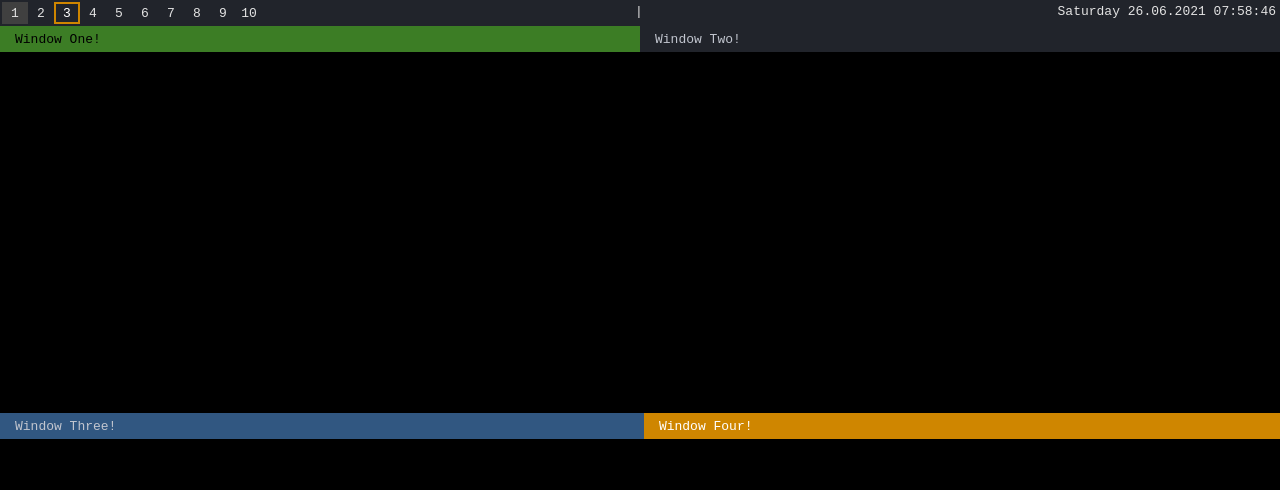
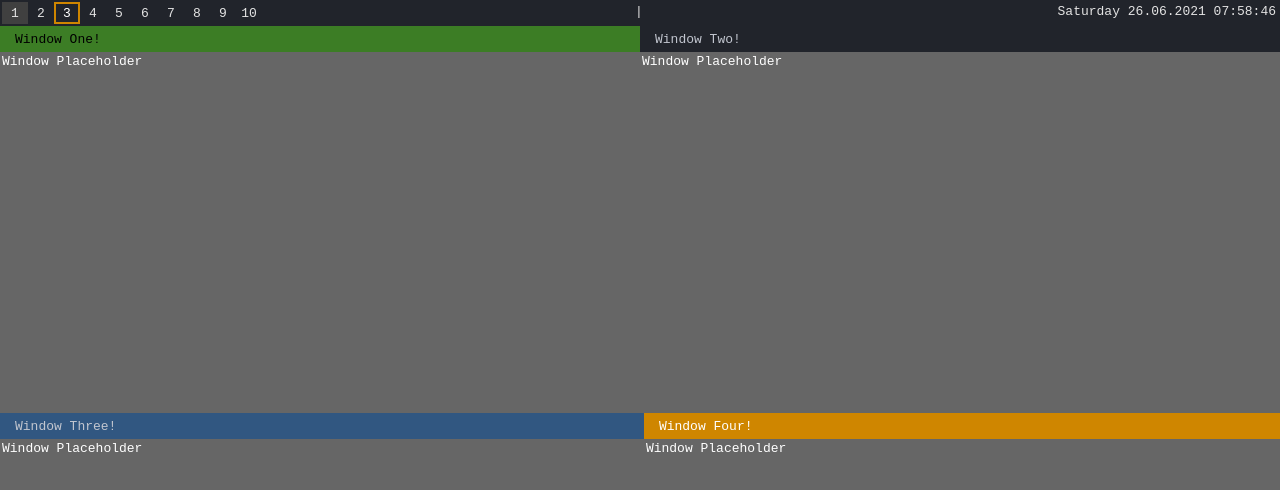
Before and after one commit to Noah2610/i3-color-theme-editor, a website built with webpack: page public/index.html in a window 1280 px wide. Built offline with nearby package versions, Linux system fonts and the light colour scheme.

Commit message:
Add window placeholder colors and placeholder text

```diff
--- a/public/css/theme.css
+++ b/public/css/theme.css
@@ -55,6 +55,10 @@
     --theme-window-urgent-background: #000000;
     --theme-window-urgent-text: #000000;
 
+    --theme-window-placeholder-border: #000000;
+    --theme-window-placeholder-background: #000000;
+    --theme-window-placeholder-text: #000000;
+
     --theme-window-background: #000000;
 
     /* (unused) */
@@ -67,9 +71,6 @@
     --theme-window-unfocused-child_border: #000000;
     --theme-window-urgent-indicator: #000000;
     --theme-window-urgent-child_border: #000000;
-    --theme-window-placeholder-border: #000000;
-    --theme-window-placeholder-background: #000000;
-    --theme-window-placeholder-text: #000000;
     --theme-window-placeholder-indicator: #000000;
     --theme-window-placeholder-child_border: #000000;
 
--- a/public/css/window.css
+++ b/public/css/window.css
@@ -48,3 +48,20 @@
     color: var(--theme-window-urgent-text);
     border-color: var(--theme-window-urgent-border);
 }
+
+.window-body {
+    position: relative;
+    width: 100%;
+    height: 100%;
+    border: solid var(--config-window-border-width);
+    box-sizing: border-box;
+
+    background-color: var(--theme-window-placeholder-background);
+    color: var(--theme-window-placeholder-text);
+    border-color: var(--theme-window-placeholder-border);
+}
+
+.window-body::before {
+    content: "Window Placeholder";
+    position: absolute;
+}
--- a/public/index.html
+++ b/public/index.html
@@ -40,17 +40,21 @@
                     <div class="windows">
                         <div class="window --focused">
                             <div class="window-bar">Window One!</div>
+                            <div class="window-body"></div>
                         </div>
                         <div class="window">
                             <div class="window-bar">Window Two!</div>
+                            <div class="window-body"></div>
                         </div>
                     </div>
                     <div class="windows">
                         <div class="window --focused-inactive">
                             <div class="window-bar">Window Three!</div>
+                            <div class="window-body"></div>
                         </div>
                         <div class="window --urgent">
                             <div class="window-bar">Window Four!</div>
+                            <div class="window-body"></div>
                         </div>
                     </div>
                 </div>
--- a/src/index.ts
+++ b/src/index.ts
@@ -71,6 +71,11 @@ function main() {
                 border: colorUrgent,
                 text: "#ffffff",
             },
+            placeholder: {
+                background: "#666666",
+                border: "#666666",
+                text: "#ffffff",
+            },
         },
     });
     applyTheme(theme);
```
